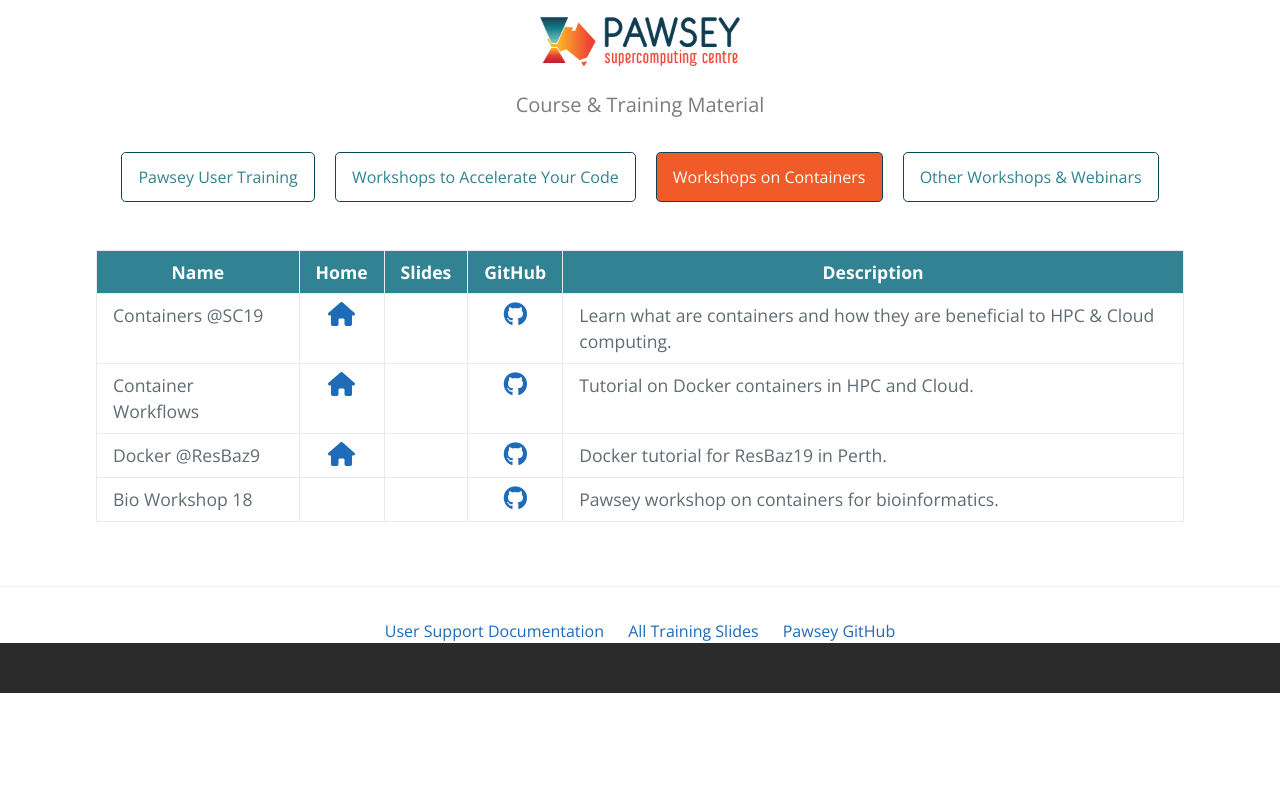
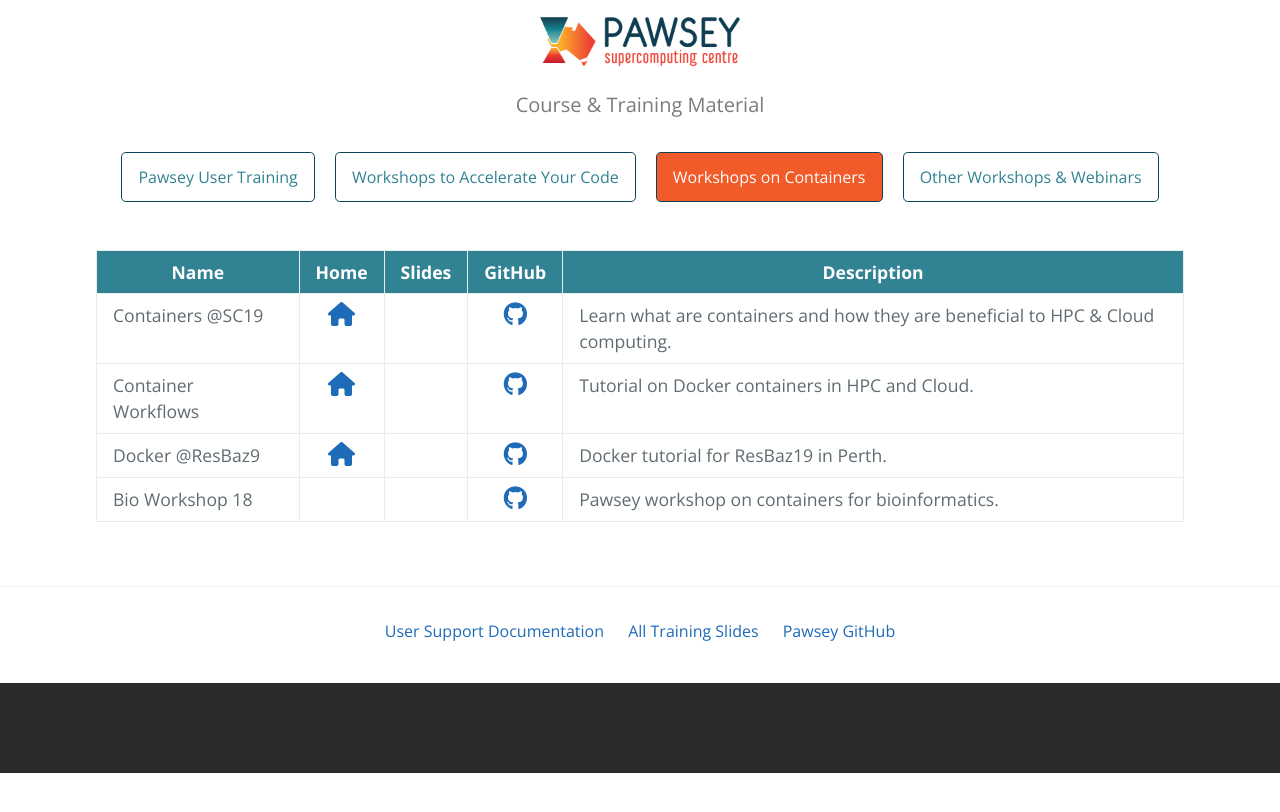
Before and after one commit to ratkinson0405/ratkinson0405.github.io, a Jekyll site: the page built from containers.md, in a window 1280 px wide. Shown: the top 812 px of the page. Built offline with Jekyll 4.4.1, drawn with Linux system fonts in a browser that asks for light colours; nearby versions of some CDN libraries; our own code applies the rules of GitHub Pages for plain Markdown files; the repository's description, which GitHub fills in, is left out.

Commit message:
Update default.html

```diff
--- a/_layouts/default.html
+++ b/_layouts/default.html
@@ -68,7 +68,7 @@
             <a href="{{ externalLink.url }}" style="padding: 10px;">{{ externalLink.title }}</a>
           {% endfor %}
         </div>
-        <div class="external-links-icons" style="width: 100%; height: 50px; background-color: #2b2b2b">
+        <div class="external-links-icons" style="margin-top: 40px; width: 100%; height: 90px; background-color: #2b2b2b">
           {% for externalLinkIcon in site.data.externalLinks.linkIcons %}
             <a href="http://pawsey.org.au" target="_blank" rel="noopener noreferrer" style="padding: 10px;"><img src="{{ externalLink.image }}" alt=""></a>
           {% endfor %}
```
